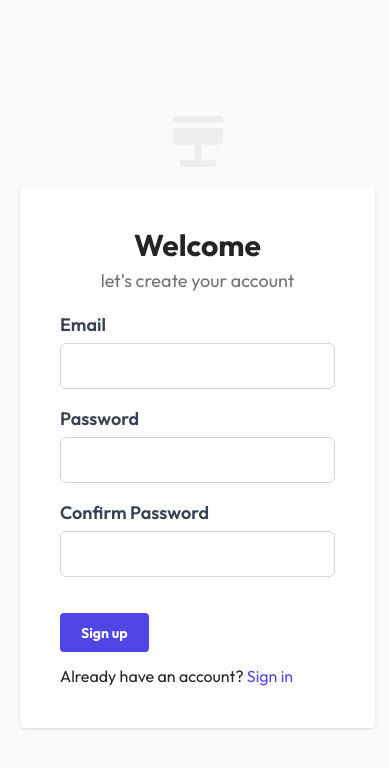
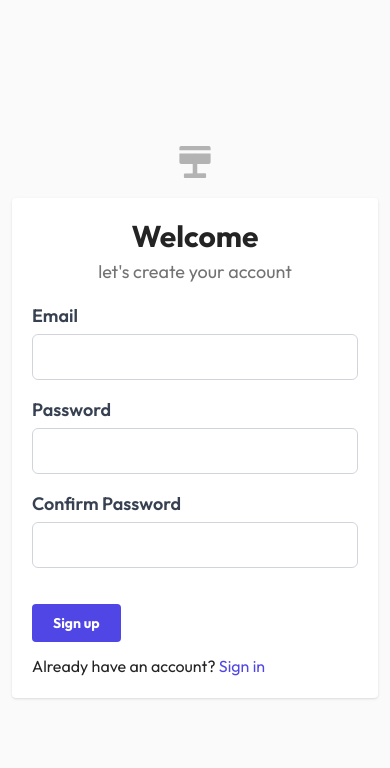
Before and after one commit to and27/tracker, a React (Vite) app: page /signup in a window 390 px wide. Shown: the top 768 px of the page. Built offline with nearby package versions, Linux system fonts and the light colour scheme; no server answers.

Commit message:
adapt auth to supabase auth

```diff
--- a/src/pages/LoginPage.tsx
+++ b/src/pages/LoginPage.tsx
@@ -29,7 +29,7 @@ const LoginPage = () => {
           alt="logo"
           width="50"
           height="50"
-          className="mx-auto mb-5 size-[2rem] lg:size-[3rem]"
+          className="mx-auto mb-5 size-[2rem] lg:size-[3rem] filter brightness-75 dark:brightness-100"
         />
         <div className="bg-white dark:bg-neutral-800 shadow p-5 mx-3 sm:p-10 md:mx-auto rounded md:w-1/2 xl:w-1/3">
           <h1 className="text-center text-3xl font-bold font-outfit">
--- a/src/pages/SignupPage.tsx
+++ b/src/pages/SignupPage.tsx
@@ -13,16 +13,16 @@ const SignupPage = () => {
   }, []);
 
   return (
-    <section className="h-screen bg-neutral-50 dark:bg-neutral-900 grid items-center">
+    <section className="min-h-screen bg-neutral-50 dark:bg-neutral-900 grid items-center">
       <div>
         <img
           src="/logoCard.svg"
           alt="logo"
           width="50"
           height="50"
-          className="mx-auto mb-5"
+          className="mx-auto mb-5 filter brightness-75 dark:brightness-100 size-[2rem] lg:size-[3rem]"
         />
-        <div className="bg-white dark:bg-neutral-800 shadow p-10 rounded sm:w-1/2 lg:w-1/3 sm:mx-auto mx-5">
+        <div className="bg-white dark:bg-neutral-800 shadow p-5 mx-3 sm:p-10 md:mx-auto rounded md:w-1/2 xl:w-1/3">
           <h1 className="text-center text-3xl font-bold font-outfit">
             Welcome
           </h1>
--- a/src/utils/useAuth.tsx
+++ b/src/utils/useAuth.tsx
@@ -1,5 +1,10 @@
 import { useState } from "react";
-import { AuthError, createSupabaseUser, supabaseSignup } from "./supabaseLogin";
+import {
+  AuthError,
+  createSupabaseUser,
+  supabaseLogin,
+  supabaseSignup,
+} from "./supabaseLogin";
 import { User } from "@supabase/supabase-js";
 
 type AuthUser = {
@@ -17,22 +22,20 @@ const useAuth = () => {
   const [error, setError] = useState<string | null>(null);
 
   const loginUser = async (user: AuthUser) => {
-    const { password } = user;
-    if (password !== "12345")
-      //temporal password
-      return;
-    // const { data, error } = await supabaseLogin(email, password);
-    const data = { user: { id: "user1", email: "andres@gmail.com" } };
-
+    const { email, password } = user;
+    console.log("loginUser", email, password);
+    const { data, error } = await supabaseLogin(email, password);
+    console.log("loginUser", data, error);
     if (error) {
       if (isAuthError(error)) {
         setError(error.message);
         return null;
       }
     } else if (data?.user) {
+      console.log("else if", data.user);
       setUser(data.user);
       localStorage.setItem("userId", data.user.id);
-      // createSupabaseUser(data.user.id, email);
+      createSupabaseUser(data.user.id, email);
       setError(null);
     }
   };
```
